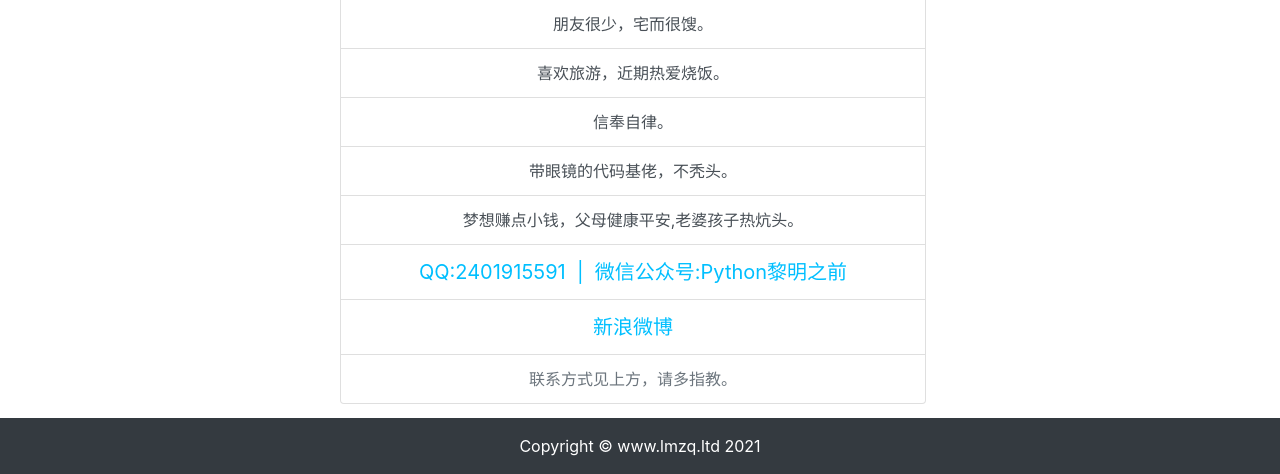
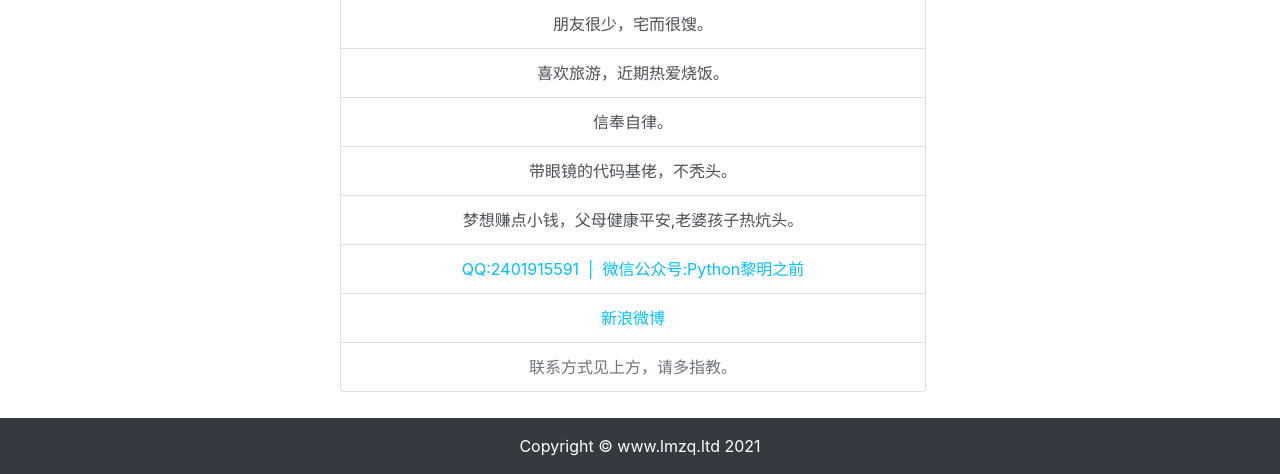
Before and after one commit to user-pppp/django_blog, a Django app: page /article/article-about/ in a window 1280 px wide. Shown: the part 326-800 px from the top of the page. Run offline with Django 3.2, Linux system fonts and the light colour scheme; some libraries are stand-ins or nearby versions.

Commit message:
update adbot.html/settings.py

```diff
--- a/my_blog/templates/article/about.html
+++ b/my_blog/templates/article/about.html
@@ -36,9 +36,9 @@
             <a href="#" class="list-group-item list-group-item-action">信奉自律。</a>
             <a href="#" class="list-group-item list-group-item-action">带眼镜的代码基佬，不秃头。</a>
             <a href="#" class="list-group-item list-group-item-action">梦想赚点小钱，父母健康平安,老婆孩子热炕头。</a>
-            <a href="#" class="list-group-item list-group-item-action"  style="color:deepskyblue;font-size:20">QQ:2401915591 &nbsp;|&nbsp; 微信公众号:Python黎明之前</a>
+            <a href="#" class="list-group-item list-group-item-action"  style="color:deepskyblue;">QQ:2401915591 &nbsp;|&nbsp; 微信公众号:Python黎明之前</a>
             <a class="list-group-item list-group-item-action"
-               href="https://weibo.com/p/1005056186374548/home?from=page_100505&mod=TAB&is_all=1#place" style="color:deepskyblue;font-size:20">新浪微博</a>
+               href="https://weibo.com/p/1005056186374548/home?from=page_100505&mod=TAB&is_all=1#place" style="color:deepskyblue;">新浪微博</a>
             <a href="#" class="list-group-item list-group-item-action disabled" tabindex="-1" aria-disabled="true">联系方式见上方，请多指教。</a>
         </div>
     </div>
```
